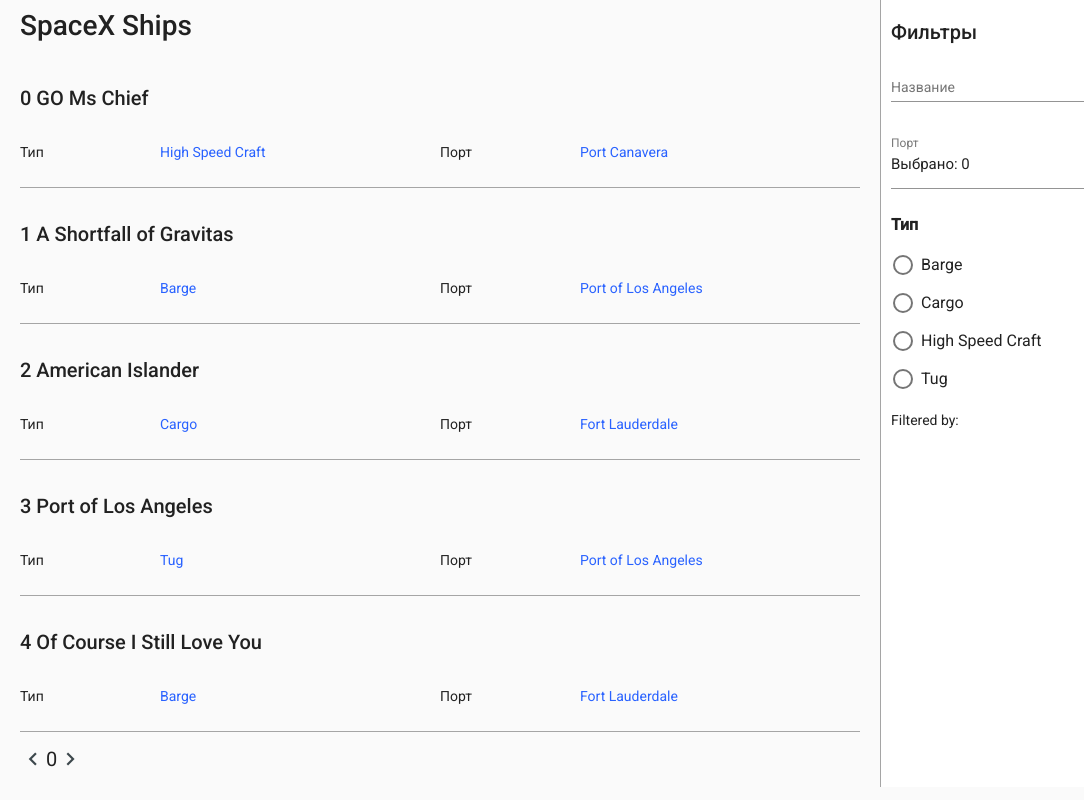
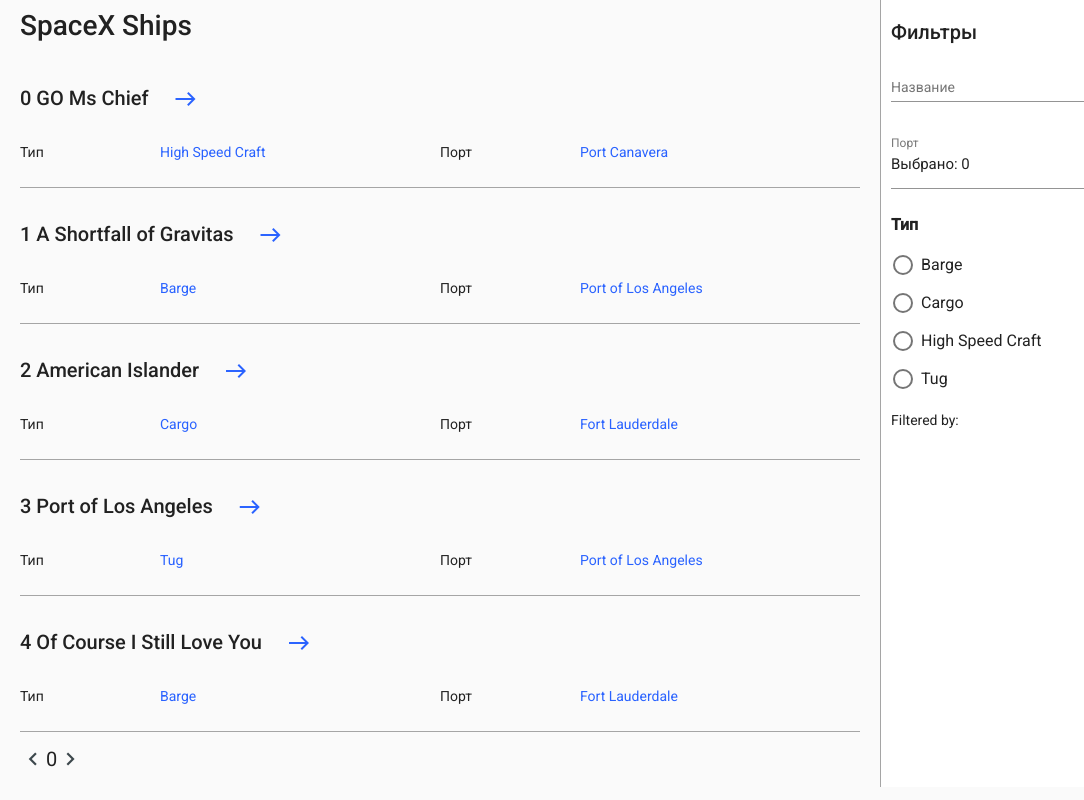
Before and after one commit to vadimnevinskiy/embedika, an Angular app: page / in a window 1280 px wide. Shown: the whole page, without its empty margins (0-1084 px from the left). Built offline with nearby package versions, Linux system fonts and the light colour scheme.

Commit message:
Added arrow to cards

```diff
--- a/src/app/shared/components/card/card.component.html
+++ b/src/app/shared/components/card/card.component.html
@@ -2,7 +2,7 @@
     <div class="card-item">
       <h2 class="card-item__title">
         <span>{{card.id}}</span> {{card.title}}
-        <a href="$s"><i class="fas fa-arrow-right"></i></a>
+        <a href="$s"><span class="material-icons">east</span></a>
       </h2>
       <div class="card-item__contend">
         <div><span>Тип</span></div>
--- a/src/app/shared/components/card/card.component.scss
+++ b/src/app/shared/components/card/card.component.scss
@@ -18,6 +18,11 @@
     text-decoration: none;
   }
 }
+.card-item__title a span{
+  display: inline-block;
+  line-height: 16px;
+  vertical-align: -6px;
+}
 .card-item__title span{
   //color: #cccccc;
   //font-size: 10px;
```
